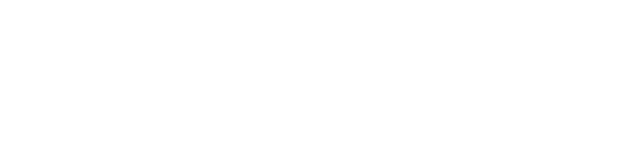
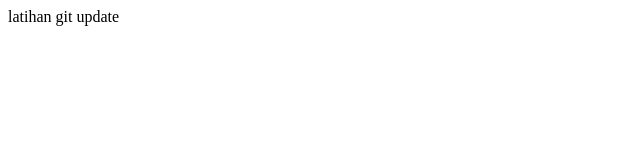
Before and after one commit to ArifFirmansyah19/latihan-github, a plain HTML site: page index.html in a window 1280 px wide. Shown: the whole page, without its empty margins (0-640 px from the left). Drawn offline with Linux system fonts and the light colour scheme.

Commit message:
menambahkan file html

```diff
--- a/index.html
+++ b/index.html
@@ -4,9 +4,9 @@
     <meta charset="UTF-8">
     <meta http-equiv="X-UA-Compatible" content="IE=edge">
     <meta name="viewport" content="width=device-width, initial-scale=1.0">
-    <title>Document</title>
+    <title>latihan git</title>
 </head>
 <body>
-
+    latihan git update
 </body>
 </html>
```
